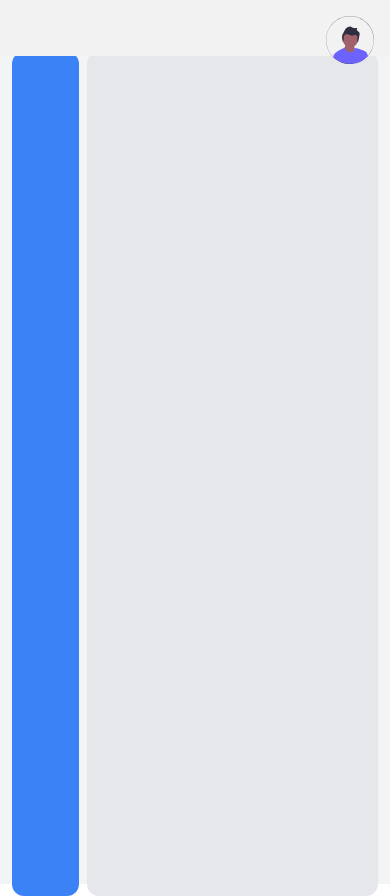
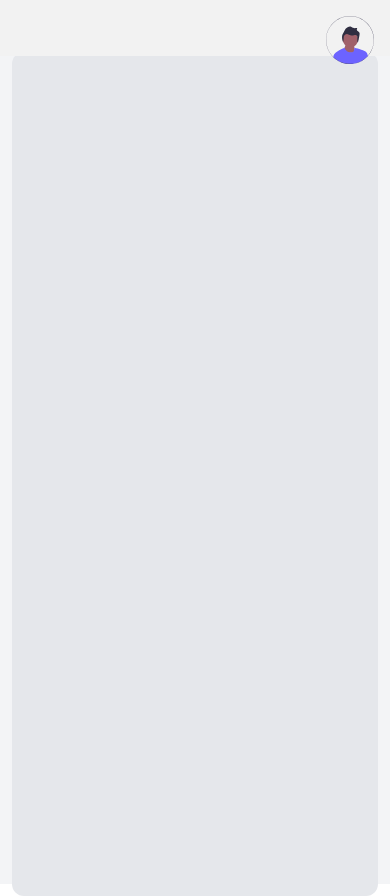
Before and after one commit to DavidAjanaku/MedProbe, a React (Vite) app: page /Home in a window 390 px wide. Built offline with nearby package versions, Linux system fonts and the light colour scheme; a web font is replaced by a local one.

Commit message:
David: worked on the responsiveness

```diff
--- a/src/index.css
+++ b/src/index.css
@@ -95,6 +95,27 @@
   a {
     text-decoration: none;
   }
+
+
+
+}
+
+@layer utilities{
+  @media only screen and (max-width:600px){
+    .sidebar{
+      display: none;
+    }
+
+
+    .grid-cols-5 {
+      grid-template-columns: auto;
+  }
+
+  .main-section{
+    grid-template-columns: auto;
+    grid-column: span 5 / span 5;
+  }
+  }
 }
 
 
--- a/src/views/HomePage.jsx
+++ b/src/views/HomePage.jsx
@@ -1,6 +1,6 @@
 import React from "react";
 import { Link } from "react-router-dom";
-import Header from "./ProfileHeader";
+import Header from "./profileHeader";
 
 
 export default function HomePage() {
@@ -18,8 +18,8 @@ export default function HomePage() {
 
 
         <div className="grid grid-cols-5 gap-2 h-screen">
-          <div className=" bg-blue-500 rounded-xl md:hidden "></div>
-          <div className="bg-gray-200 rounded-xl col-span-2   col-span-4"></div>
+          <div className=" bg-blue-500 rounded-xl  sidebar"></div>
+          <div className="bg-gray-200 rounded-xl col-span-2   col-span-4 main-section" ></div>
         </div>
       </div>
     </>
--- a/src/views/profileHeader.jsx
+++ b/src/views/profileHeader.jsx
@@ -6,7 +6,7 @@ import settingsIcon from "../assets/illustrations/settings.png";
 import logoutIcon from "../assets/illustrations/log-out.png";
 import questionIcon from "../assets/illustrations/question.png";
 
-export default function profileHeader() {
+export default function ProfileHeader() {
   const [open, setOpen] = useState(false);
   let menuRef = useRef();
 
--- a/tailwind.config.js
+++ b/tailwind.config.js
@@ -30,13 +30,7 @@ export default {
         'light-dark': '#f2f0f0',
       },
 
-      screens: {
-        sm: "640px",
-        md: "768px",
-        lg: "1024px",
-        xl: "1280px",
-        "2xl": "1536px",
-      },
+
     },
   },
   plugins: [],
```
